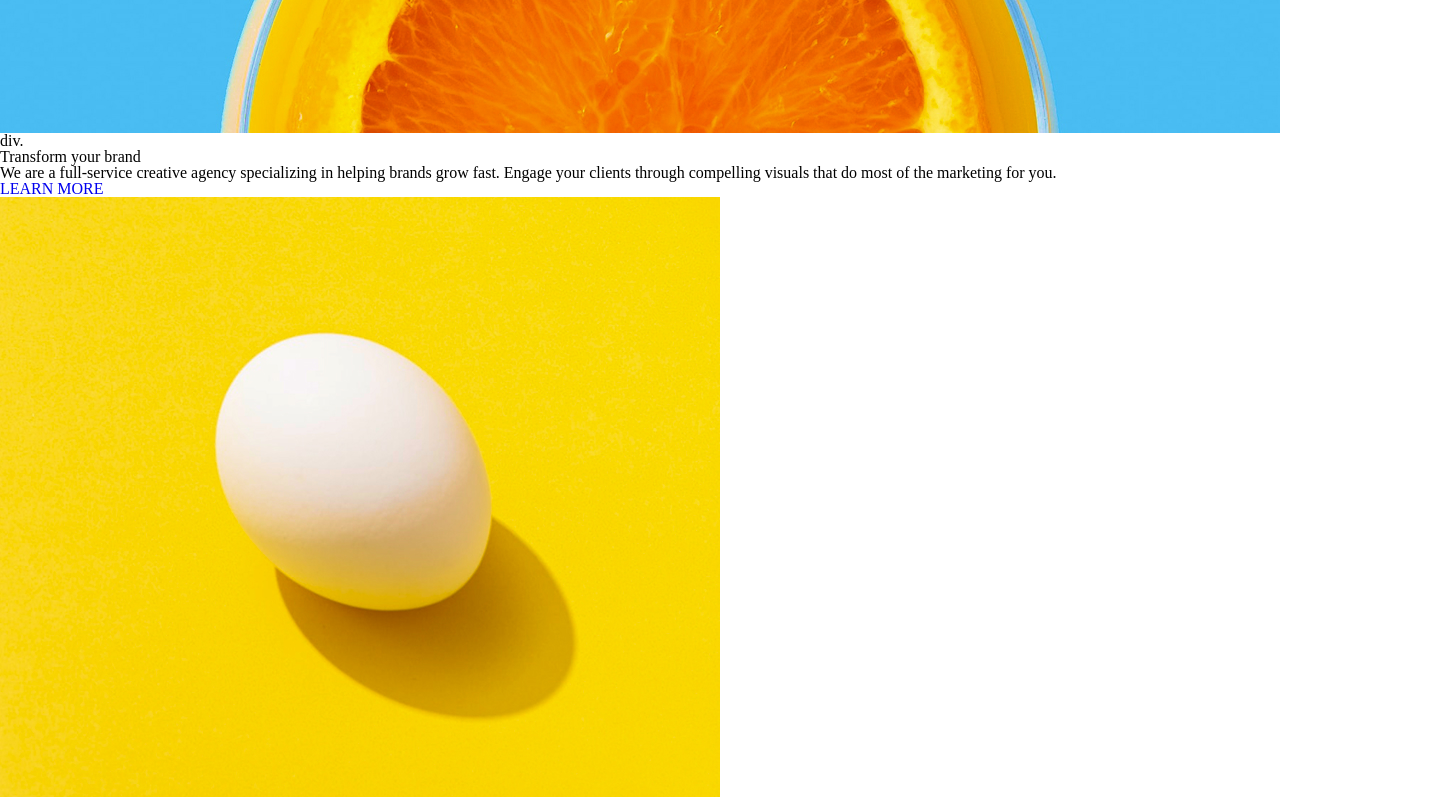
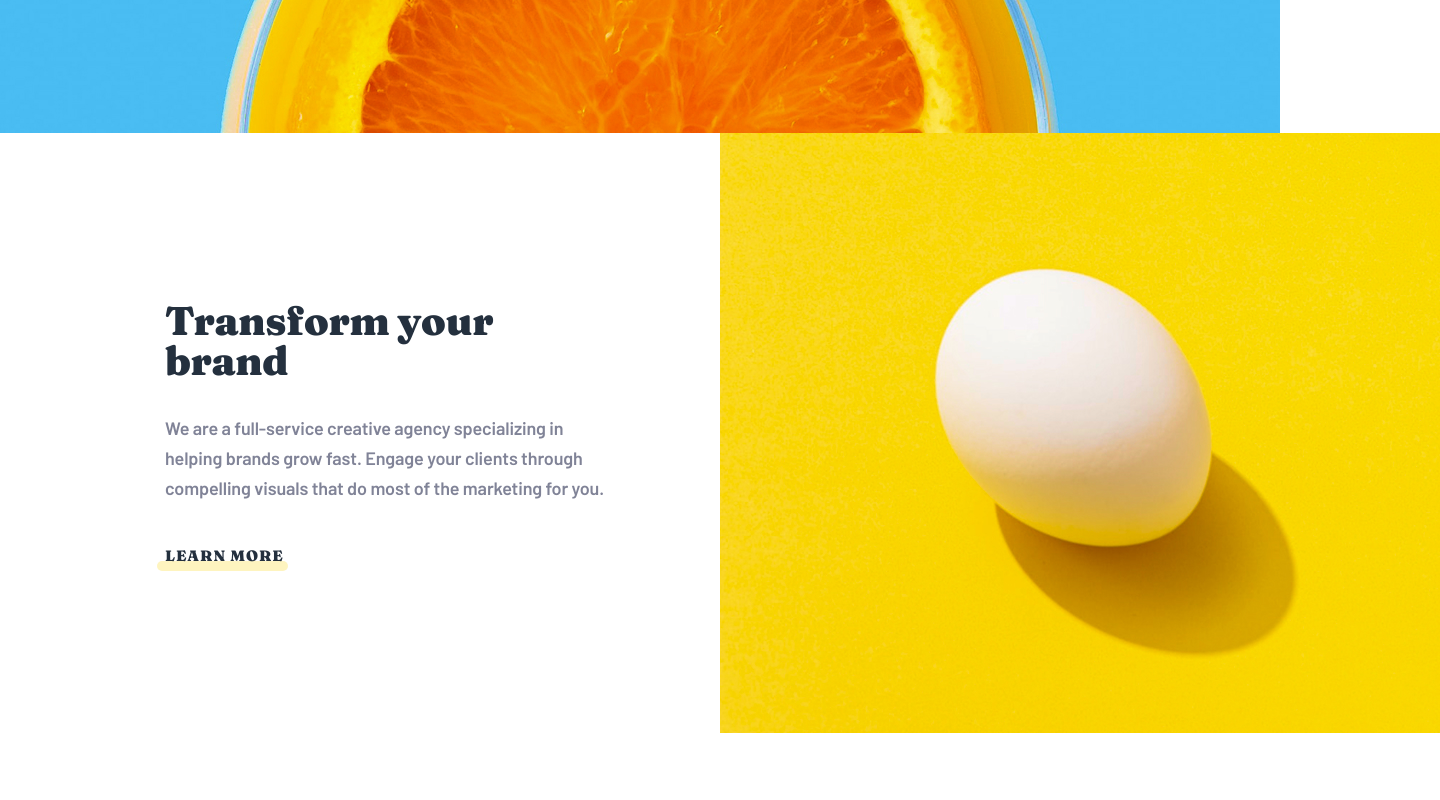
Before and after one commit to Ruska-N/mentorship-1, a plain HTML site: page index.html in a window 1280 px wide. Shown: the part 667-1467 px from the top of the page, 1440 px wide, since content can reach past the window. After the commit the page ends 1403 px from the top, so only its background shows below. Drawn offline with Linux system fonts and the light colour scheme.

Commit message:
section-1 done

```diff
--- a/css/style.css
+++ b/css/style.css
@@ -65,3 +65,58 @@
   font-size: 107.5px;
   color: white;
 }
+
+/* section 1 styles */
+.container-1 {
+    width: 1440px;
+  display: flex;
+  gap: 110px;
+  margin: 0 auto;
+  align-items: center;
+}
+.container-1-text {
+    max-width: 445px;
+    margin-left: 165px;
+}
+.container-1-text h2 {
+  font-family: "Fraunces";
+  font-variation-settings: soft 9pt;
+  font-weight: 900;
+  font-size: 40px;
+  line-height: 100%;
+  letter-spacing: -0.29px;
+  color: #24303e;
+}
+.container-1-text p {
+  font-family: "Barlow";
+  font-weight: 600;
+  font-size: 18px;
+  leading-trim: NONE;
+  line-height: 30px;
+  letter-spacing: -0.13px;
+  color: #808397;
+  margin-top: 32px;
+  margin-bottom: 40px;
+}
+.container-1-text a {
+  font-family: "Fraunces";
+  font-variation-settings: soft 9pt;
+  font-weight: 900;
+  font-size: 15px;
+  line-height: 25px;
+  letter-spacing: 1px;
+  color: #24303e;
+  position: relative;
+}
+.container-1-text a::before {
+  content: "";
+  position: absolute;
+  left: -8px;
+  top: 15px;
+  width: 110%;
+  height: 10px;
+  background: #FAD400;
+  border-radius: 28px;
+  opacity: 25%;
+  z-index: -1;
+}
--- a/index.html
+++ b/index.html
@@ -43,7 +43,6 @@
         <p class="arrow">&#8595</p>
       </div>
     </header>
-    <section>div.</section>
     <section class="section-1">
       <div class="container-1">
         <div class="container-1-text">
```
